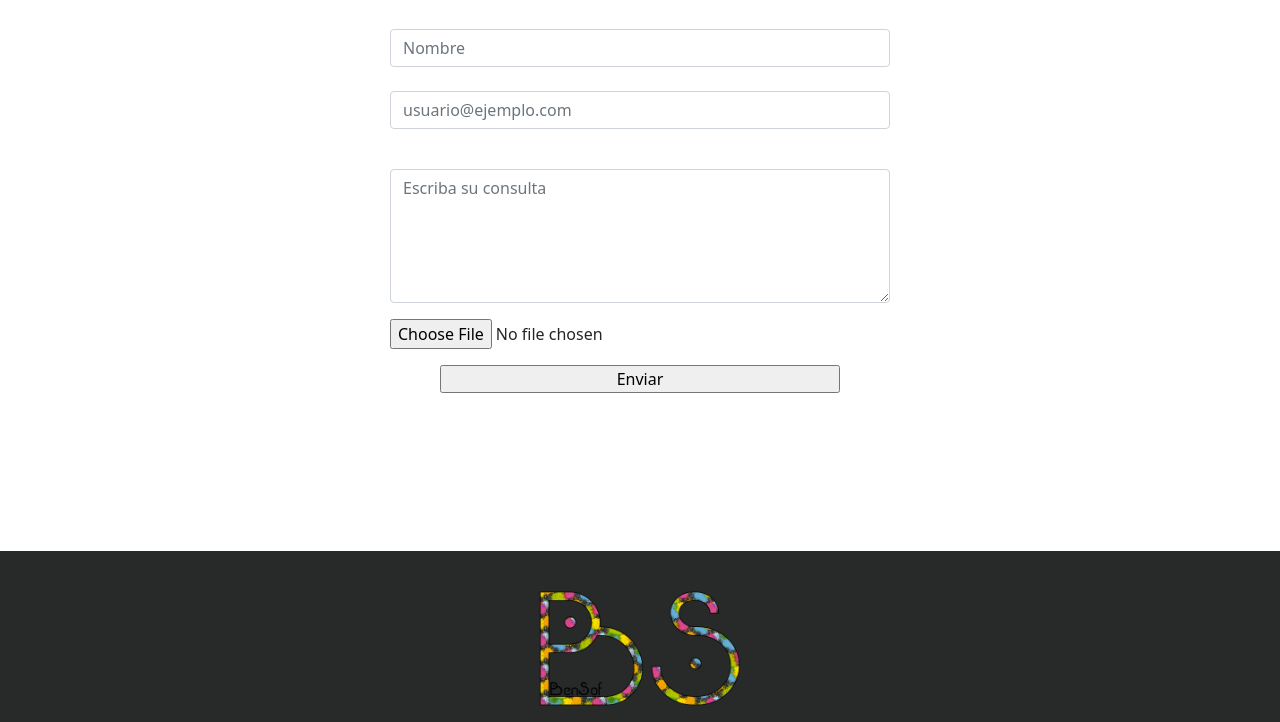
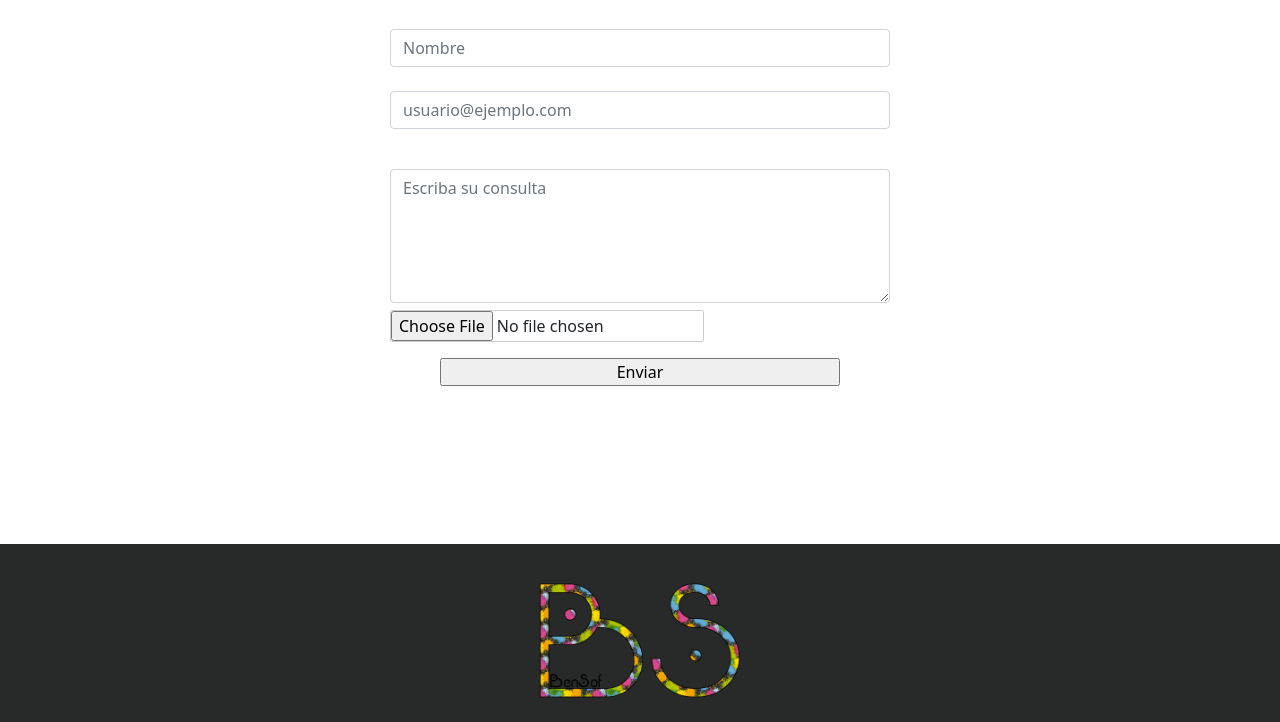
Before and after one commit to mickyrendon/bensof-estampados, a website: page index.html in a window 1280 px wide. Both pictures are taken after a click on the button 406 px from the left and 3229 px from the top of the page. Shown: the part 2907-3629 px from the top of the page. Drawn offline with nearby package versions, Linux system fonts and the light colour scheme.

Commit message:
more style of add files btn

```diff
--- a/estilos.css
+++ b/estilos.css
@@ -292,11 +292,16 @@ form{
 .hidden{
     display: none;
 }
-.add-img{
+.add-img, .files{
     margin-top: 0.4rem;
-    width: 2rem;
     border-radius: 0.1rem;
     border: 0.1rem solid #ccc;
+}
+.add-img{
+    width: 2rem;
+}
+.files{
+    width: 100%;
 }
 .btn-submit{
     margin: 0 auto;
--- a/index.html
+++ b/index.html
@@ -343,11 +343,8 @@
                     <button name="adjuntar archivos" type="button" class="add-img" id="add-images" title="adjuntar archivos">
                         <i class="bi bi-paperclip"></i>
                     </button>
-                </div>
-                <div class="mb-3">
-
                     <label for="files">
-                        <input type="file" name="pic" id="files" title="subir una imagen" alt="adjuntar archivos" hidden><!-- class="hidden" -->
+                        <input type="file" name="pic" id="files" class="files" title="subir una imagen" alt="adjuntar archivos" hidden>
                     </label>
                 </div>
                 <div class="mb-3 btn-submit">
```
